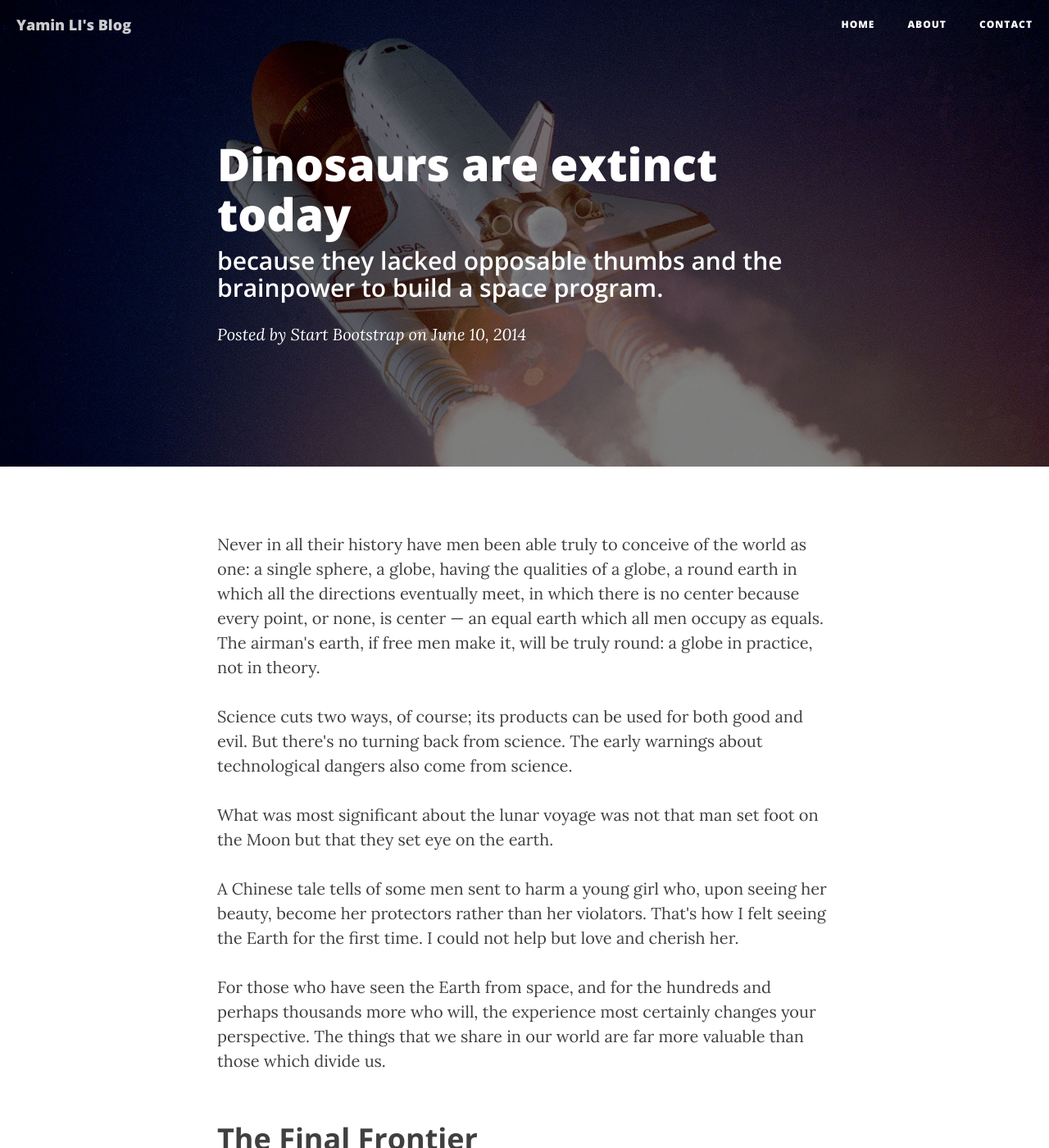
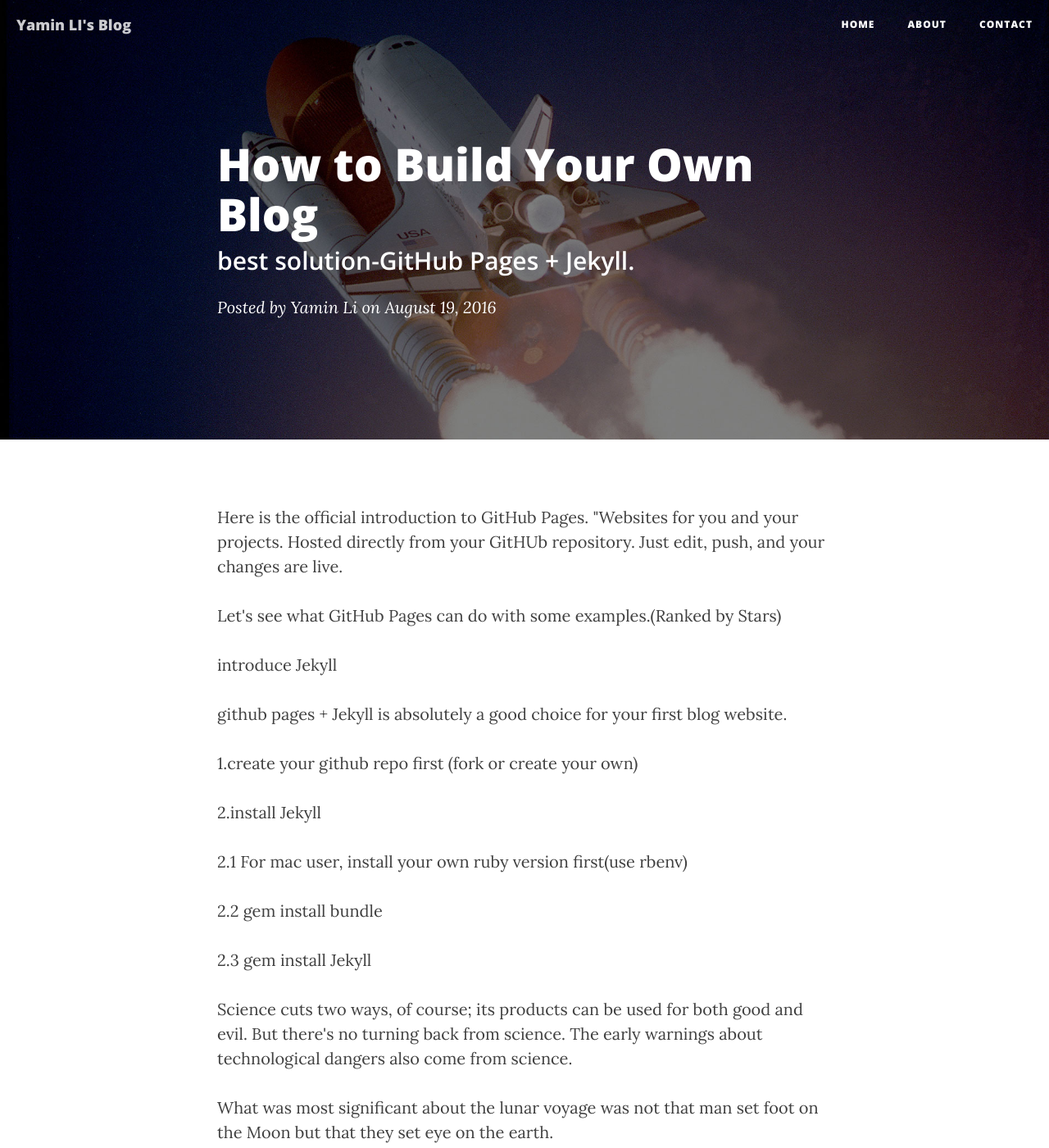
Before and after one commit to YaminLi/YaminLi.github.io, a Jekyll site: the page built from _posts/2016-08-19-How-to-Build-Your-Own-Blog.markdown, in a window 1280 px wide and 1400 px high. Shown: the whole window at 82% size. Built offline with Jekyll 4.4.1, drawn with Linux system fonts in a browser that asks for light colours; nearby versions of some CDN libraries; some of the changed text lies outside the part shown.

Commit message:
new post

```diff
--- a/CNAME
+++ /dev/null
@@ -1 +0,0 @@
-yaminli.me
--- a/_posts/2014-06-10-dinosaurs.markdown
+++ b/_posts/2016-08-19-How-to-Build-Your-Own-Blog.markdown
@@ -1,13 +1,27 @@
 ---
 layout:     post
-title:      "Dinosaurs are extinct today"
-subtitle:   "because they lacked opposable thumbs and the brainpower to build a space program."
-date:       2014-06-10 12:00:00
-author:     "Start Bootstrap"
+title:      "How to Build Your Own Blog"
+subtitle:   "best solution-GitHub Pages + Jekyll."
+date:       2016-08-19 12:00:00
+author:     "Yamin Li"
 header-img: "img/post-bg-01.jpg"
 ---
 
-<p>Never in all their history have men been able truly to conceive of the world as one: a single sphere, a globe, having the qualities of a globe, a round earth in which all the directions eventually meet, in which there is no center because every point, or none, is center — an equal earth which all men occupy as equals. The airman's earth, if free men make it, will be truly round: a globe in practice, not in theory.</p>
+<p>Here is the official introduction to GitHub Pages. "Websites for you and your projects. Hosted directly from your GitHUb repository. Just edit, push, and your changes are live.</p>
+
+<p>Let's see what GitHub Pages can do with some examples.(Ranked by Stars)</p>
+
+<p>introduce Jekyll</p>
+
+<p>github pages + Jekyll is absolutely a good choice for your first blog website.</p>
+
+<p>1.create your github repo first (fork or create your own)</p>
+
+<p>2.install Jekyll</p>
+
+<p>2.1 For mac user, install your own ruby version first(use rbenv)</p>
+<p>2.2 gem install bundle</p>
+<p>2.3 gem install Jekyll</p>
 
 <p>Science cuts two ways, of course; its products can be used for both good and evil. But there's no turning back from science. The early warnings about technological dangers also come from science.</p>
 
```
